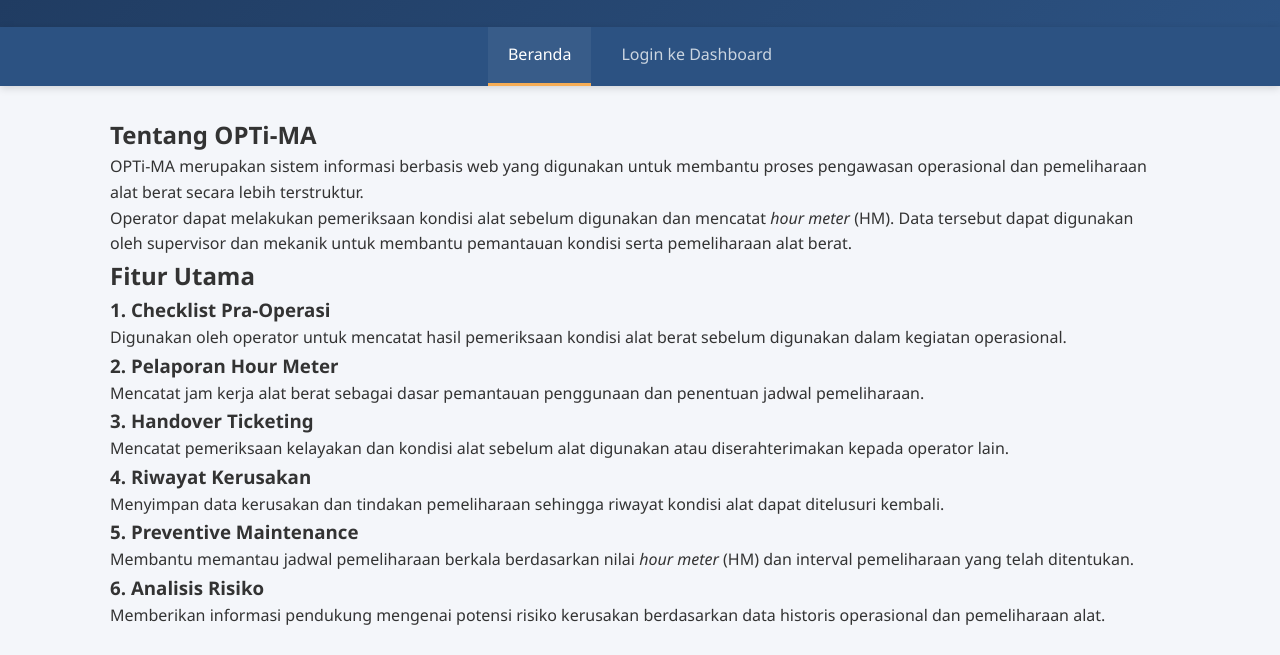
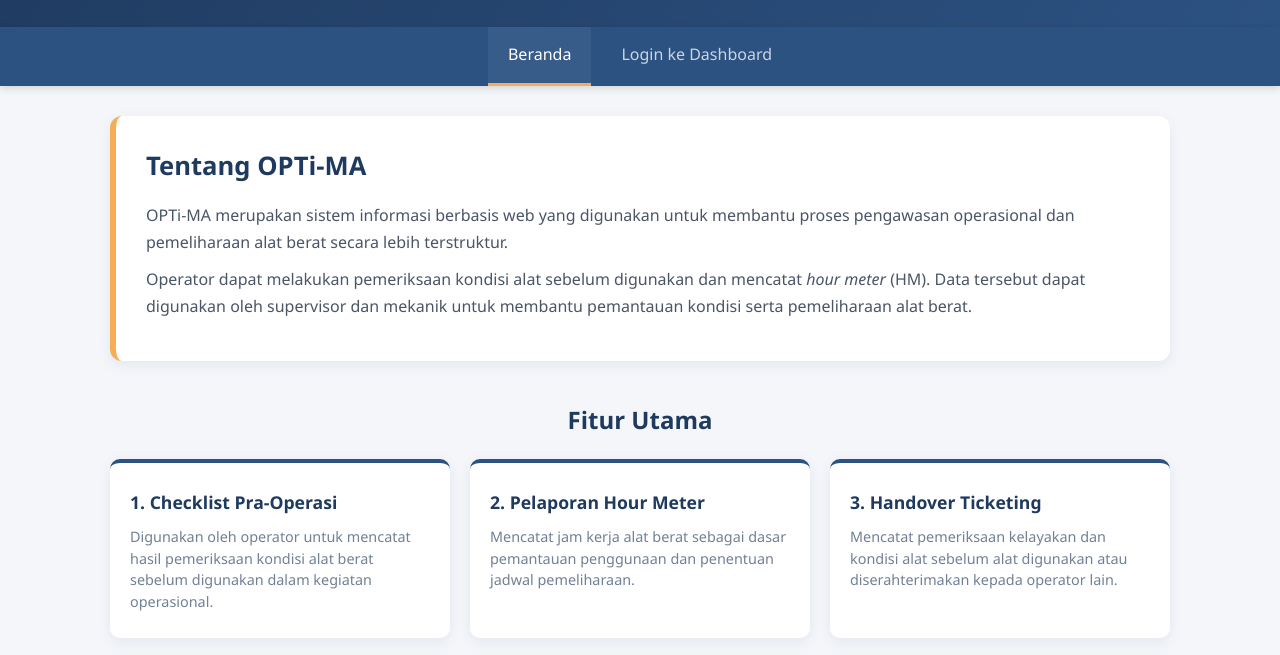
Before and after one commit to tifanakhmadalfarikh-alt/Kelompok6_P.Web, a plain HTML site: page index.html in a window 1280 px wide. Shown: the part 117-772 px from the top of the page. Drawn offline with Linux system fonts and the light colour scheme.

Commit message:
menambah code pada css

```diff
--- a/assets/css/style.css
+++ b/assets/css/style.css
@@ -327,3 +327,65 @@ footer {
 }
 
 .info-akun strong { color: #1f3a5f; }
+/* =========================================
+   10. HALAMAN BERANDA (INDEX)
+========================================= */
+.hero-section {
+    background: #fff;
+    padding: 30px;
+    border-radius: 12px;
+    box-shadow: 0 4px 14px rgba(31,58,95,0.08);
+    margin-bottom: 40px;
+    border-left: 6px solid #f6ad55;
+}
+
+.hero-section h2 {
+    color: #1f3a5f;
+    margin-bottom: 15px;
+    font-size: 1.6rem;
+}
+
+.hero-section p {
+    color: #4a5568;
+    margin-bottom: 10px;
+    line-height: 1.7;
+}
+
+.section-title {
+    color: #1f3a5f;
+    text-align: center;
+    margin-bottom: 20px;
+    font-size: 1.5rem;
+}
+
+.features-grid {
+    display: grid;
+    grid-template-columns: repeat(auto-fit, minmax(280px, 1fr));
+    gap: 20px;
+}
+
+.feature-card {
+    background: #fff;
+    padding: 25px 20px;
+    border-radius: 10px;
+    border-top: 4px solid #2c5282;
+    box-shadow: 0 4px 14px rgba(31,58,95,0.08);
+    transition: transform 0.2s;
+}
+
+.feature-card:hover {
+    transform: translateY(-5px);
+    box-shadow: 0 8px 20px rgba(31,58,95,0.15);
+}
+
+.feature-card h3 {
+    color: #1f3a5f;
+    font-size: 1.1rem;
+    margin-bottom: 10px;
+}
+
+.feature-card p {
+    color: #718096;
+    font-size: 0.9rem;
+    line-height: 1.5;
+}
```
